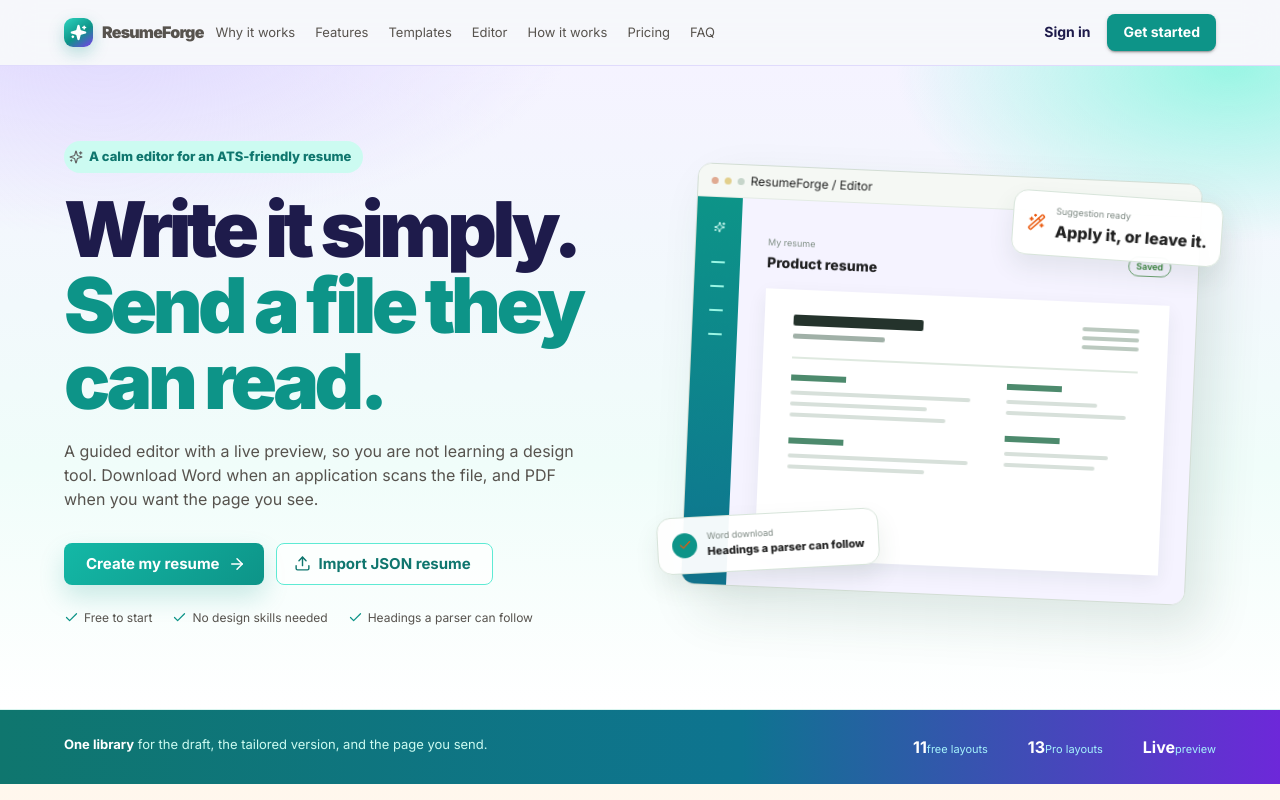
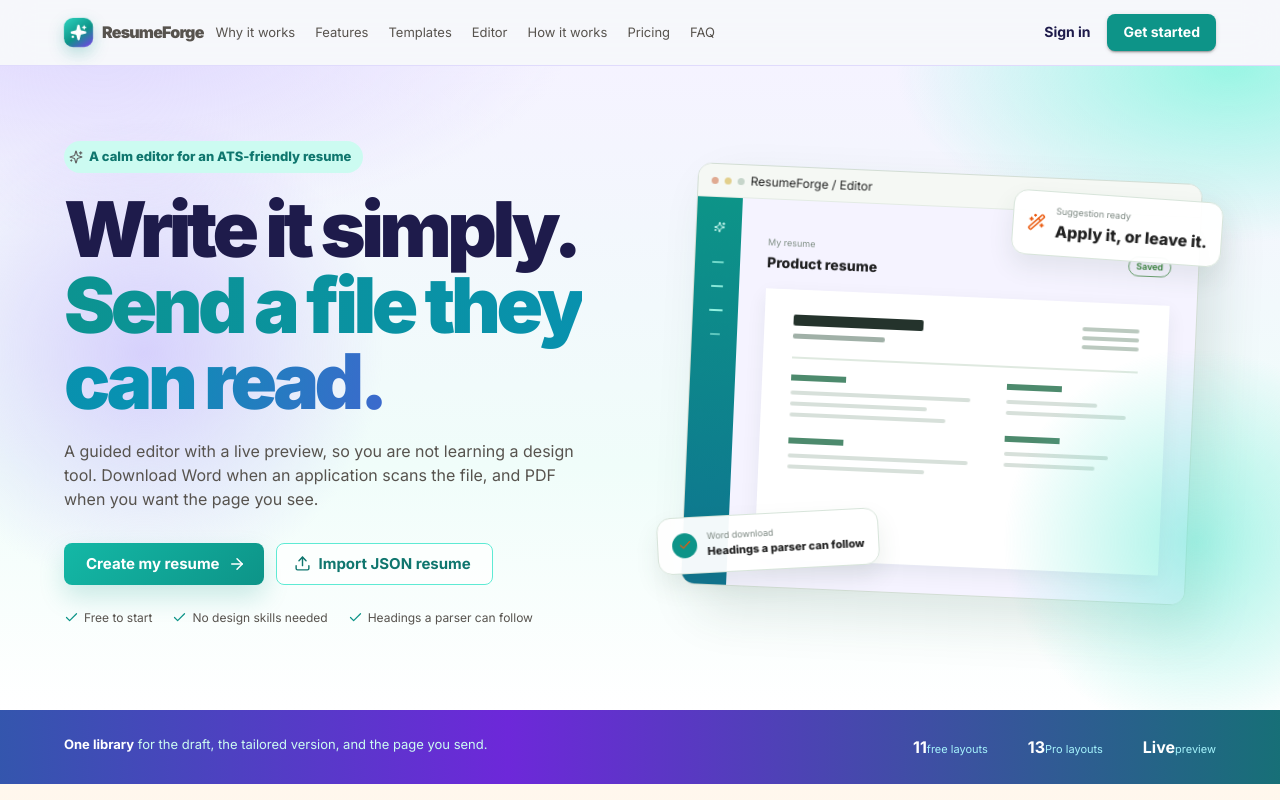
Before and after one commit to vickyramz514/resumebuilder, a React (Vite) app in the folder client/: page / in a window 1280 px wide. Shown: the top 800 px of the page. Built offline with nearby package versions, Linux system fonts and the light colour scheme; no server answers.

Commit message:
Resume builder

```diff
--- a/client/src/landing.css
+++ b/client/src/landing.css
@@ -3,23 +3,43 @@ html:has(.landing-page) { scroll-behavior: smooth; }
 .landing-header { position: sticky; top: 0; z-index: 20; background: rgba(246,247,251,.88); border-bottom: 1px solid rgba(196,181,253,.45); backdrop-filter: blur(16px); }
 .landing-section, .landing-cta { scroll-margin-top: 76px; }
 .landing-brand { display: inline-flex; align-items: center; gap: 9px; color: #1e1b4b; font-size: 16px; }
-.landing-brand-icon { display: grid; place-items: center; width: 29px; height: 29px; border-radius: 9px; color: #fff; background: linear-gradient(145deg, #2dd4bf, #0d9488 55%, #7c3aed); box-shadow: 0 6px 16px #0d948844; }
+.landing-brand-icon { display: grid; place-items: center; width: 29px; height: 29px; border-radius: 9px; color: #fff; background: linear-gradient(145deg, #2dd4bf, #0d9488 55%, #7c3aed); box-shadow: 0 6px 16px #0d948844; animation: brand-pop 3.6s ease-in-out infinite; }
 .landing-header a { color: #57534e; font-size: 13px; text-decoration: none; }.landing-header a:hover { color: #0f766e; }
-.landing-hero { position: relative; background: radial-gradient(820px 380px at 8% -8%, #ddd6fe 0%, transparent 58%), radial-gradient(640px 340px at 96% 0%, #99f6e4 0%, transparent 52%), linear-gradient(180deg, #f5f3ff 0%, #f0fdfa 62%, #fff 100%); }
-.landing-hero:after { content: ""; position: absolute; inset: auto 0 0; height: 1px; background: #d9f5ef; }
+.landing-hero { position: relative; overflow: hidden; background: radial-gradient(820px 380px at 8% -8%, #ddd6fe 0%, transparent 58%), radial-gradient(640px 340px at 96% 0%, #99f6e4 0%, transparent 52%), linear-gradient(180deg, #f5f3ff 0%, #f0fdfa 62%, #fff 100%); }
+.landing-hero:before, .landing-hero:after { pointer-events: none; }
+.landing-hero:before { content: ""; position: absolute; width: 460px; height: 460px; left: -120px; top: 80px; border-radius: 50%; background: radial-gradient(circle, #c4b5fd99, transparent 68%); animation: aurora 16s ease-in-out infinite; }
+.landing-hero:after { content: ""; position: absolute; width: 380px; height: 380px; right: -80px; bottom: -40px; border-radius: 50%; background: radial-gradient(circle, #5eead488, transparent 68%); animation: aurora 18s 1s ease-in-out infinite reverse; }
 .landing-hero-grid { min-height: 610px; display: grid; grid-template-columns: minmax(0, 1.02fr) minmax(420px, .98fr); gap: 30px; align-items: center; padding: 75px 0 83px; }
 .landing-hero-copy { position: relative; z-index: 1; max-width: 630px; animation: landing-rise .65s ease both; }.landing-kicker { color: #0f766e !important; background: #ccfbf1 !important; border: 0 !important; font-weight: 750 !important; }
 .landing-hero h1 { max-width: 650px; margin: 19px 0 19px; color: #1e1b4b; font-size: clamp(46px, 6vw, 78px); line-height: .99; font-weight: 850; letter-spacing: -4.5px; }
-.landing-hero h1 span { color: #0d9488; }
+.landing-hero h1 span { background: linear-gradient(100deg, #0d9488, #0891b2 40%, #7c3aed 70%, #0d9488); background-size: 220% auto; -webkit-background-clip: text; background-clip: text; color: transparent; animation: headline-sheen 7s linear infinite; }
+.landing-hero-copy > * { animation: landing-rise .7s ease both; }
+.landing-hero-copy > *:nth-child(1) { animation-delay: .04s; }
+.landing-hero-copy > *:nth-child(2) { animation-delay: .12s; }
+.landing-hero-copy > *:nth-child(3) { animation-delay: .2s; }
+.landing-hero-copy > *:nth-child(4) { animation-delay: .28s; }
+.landing-hero-copy > *:nth-child(5) { animation-delay: .36s; }
+.landing-hero .MuiButton-contained, .landing-cta .MuiButton-contained { transition: transform .2s ease, box-shadow .2s ease; }
+.landing-hero .MuiButton-contained:hover, .landing-cta .MuiButton-contained:hover { transform: translateY(-2px); }
 .landing-lede { max-width: 530px; color: #57534e; font-size: 18px; line-height: 1.55; }
 .landing-hero .MuiButton-contained, .landing-cta .MuiButton-contained { background: linear-gradient(135deg, #14b8a6, #0d9488); box-shadow: 0 12px 26px #0d948833; }.landing-hero .MuiButton-contained:hover, .landing-cta .MuiButton-contained:hover { background: linear-gradient(135deg, #0d9488, #0f766e); }
 .landing-hero .MuiButton-outlined { color: #0f766e; border-color: #5eead4; background: #ffffffb3; }.landing-proof { color: #57534e; font-size: 12px; }.landing-proof span { display: inline-flex; gap: 5px; align-items: center; }.landing-proof svg { color: #0d9488; }
-.landing-hero-art { min-height: 440px; position: relative; display: grid; place-items: center; animation: landing-rise .75s .08s ease both; }.hero-glow { position: absolute; width: 450px; height: 350px; border-radius: 50%; background: radial-gradient(circle, #5eead4, #c4b5fd 70%); opacity: .55; transform: rotate(-10deg); }
+.landing-hero-art { min-height: 440px; position: relative; display: grid; place-items: center; animation: landing-rise .75s .08s ease both; }.hero-glow { position: absolute; width: 450px; height: 350px; border-radius: 50%; background: radial-gradient(circle, #5eead4, #c4b5fd 70%); opacity: .55; animation: glow-spin 12s ease-in-out infinite; }
 .hero-editor-window { position: relative; z-index: 1; width: min(100%, 505px); border: 1px solid #d2ddd4; overflow: hidden; transform: rotate(2.5deg); box-shadow: 18px 24px 50px #23463a20 !important; background: #fff; animation: hero-drift 7s ease-in-out infinite; }.hero-window-bar { height: 33px; padding: 0 13px; align-items: center; background: #f5f8f4; border-bottom: 1px solid #e3ebe4; }.hero-window-bar i { width: 7px; height: 7px; border-radius: 50%; background: #c6d5ca; }.hero-window-bar i:first-child { background: #e0aa91; }.hero-window-bar i:nth-child(2) { background: #e2cf8c; }.hero-window-bar p { margin-left: 8px; color: #89958d; font-size: 9px; }
 .hero-editor-body { display: flex; min-height: 380px; background: #f5f3ff; }.hero-editor-sidebar { width: 45px; padding: 18px 13px; display: flex; flex-direction: column; align-items: center; gap: 22px; background: linear-gradient(180deg, #0d9488, #0e7490); }.hero-sidebar-logo { color: #ccfbf1; }.hero-editor-sidebar i { width: 14px; height: 2px; border-radius: 4px; background: #99f6e4; }.hero-editor-content { flex: 1; padding: 28px 27px; }.hero-editor-content .MuiTypography-caption { color: #819087; font-size: 9px; }.hero-editor-content .MuiTypography-body1 { font-size: 14px; }.hero-editor-content .MuiChip-root { height: 20px; font-size: 9px; }
-.hero-resume-paper { min-height: 270px; padding: 25px 29px; background: #fff; box-shadow: 0 7px 18px #193b2c12; }.hero-resume-heading, .hero-resume-columns { display: grid; grid-template-columns: 1.2fr .8fr; gap: 20px; }.hero-resume-name { width: 130px; height: 11px; border-radius: 2px; background: #24332c; }.hero-resume-role { width: 92px; height: 5px; margin-top: 8px; border-radius: 2px; background: #a0b0a7; }.hero-resume-contact { display: flex; flex-direction: column; gap: 5px; align-items: flex-end; }.hero-resume-contact i { width: 57px; height: 4px; border-radius: 3px; background: #bbc9bf; }.hero-resume-rule { height: 2px; margin: 18px 0 16px; background: #dfe9e0; }.hero-resume-label { width: 55px; height: 6px; margin-bottom: 10px; background: #4d8a6d; }.hero-resume-label.second { margin-top: 21px; }.hero-resume-line { width: 70%; height: 4px; margin: 7px 0; border-radius: 2px; background: #d7e0da; }.hero-resume-line.wide { width: 92%; }.hero-resume-line.medium { width: 80%; }
+.hero-resume-paper { position: relative; min-height: 270px; padding: 25px 29px; overflow: hidden; background: #fff; box-shadow: 0 7px 18px #193b2c12; }
+.hero-resume-paper:after { content: ""; position: absolute; top: 0; bottom: 0; width: 42%; background: linear-gradient(90deg, transparent, #ffffffd0, transparent); animation: paper-scan 3.4s ease-in-out infinite; }
+.hero-resume-line, .hero-resume-name, .hero-resume-role { transform-origin: left center; animation: line-in .7s ease both; }
+.hero-resume-columns .hero-resume-line:nth-child(2) { animation-delay: .12s; }
+.hero-resume-columns .hero-resume-line:nth-child(3) { animation-delay: .22s; }
+.hero-resume-columns .hero-resume-line:nth-child(5) { animation-delay: .34s; }
+.hero-resume-columns .hero-resume-line:nth-child(6) { animation-delay: .44s; }
+.hero-editor-sidebar i { animation: bar-pulse 1.8s ease-in-out infinite; }
+.hero-editor-sidebar i:nth-child(2) { animation-delay: .15s; }
+.hero-editor-sidebar i:nth-child(3) { animation-delay: .3s; }
+.hero-editor-sidebar i:nth-child(4) { animation-delay: .45s; }.hero-resume-heading, .hero-resume-columns { display: grid; grid-template-columns: 1.2fr .8fr; gap: 20px; }.hero-resume-name { width: 130px; height: 11px; border-radius: 2px; background: #24332c; }.hero-resume-role { width: 92px; height: 5px; margin-top: 8px; border-radius: 2px; background: #a0b0a7; }.hero-resume-contact { display: flex; flex-direction: column; gap: 5px; align-items: flex-end; }.hero-resume-contact i { width: 57px; height: 4px; border-radius: 3px; background: #bbc9bf; }.hero-resume-rule { height: 2px; margin: 18px 0 16px; background: #dfe9e0; }.hero-resume-label { width: 55px; height: 6px; margin-bottom: 10px; background: #4d8a6d; }.hero-resume-label.second { margin-top: 21px; }.hero-resume-line { width: 70%; height: 4px; margin: 7px 0; border-radius: 2px; background: #d7e0da; }.hero-resume-line.wide { width: 92%; }.hero-resume-line.medium { width: 80%; }
 .hero-floating-card { position: absolute; z-index: 2; display: flex; align-items: center; gap: 10px; padding: 12px 14px; border: 1px solid #d7e4da; background: #fffffff2 !important; box-shadow: 0 12px 24px #31574318 !important; }.hero-floating-card svg { color: #ea580c; }.hero-floating-card .MuiTypography-caption { display: block; color: #7b8780; font-size: 9px; }.hero-floating-card .MuiTypography-body2 { font-size: 11px; }.hero-floating-top { top: 37px; right: -6px; animation: hero-float 5.5s ease-in-out infinite; }.hero-floating-bottom { bottom: 35px; left: -9px; animation: hero-float-reverse 6.2s ease-in-out infinite; }.hero-check { display: grid; place-items: center; width: 25px; height: 25px; border-radius: 50%; color: #fff; background: #0d9488; }
-.landing-stats { padding: 25px 0; background: linear-gradient(90deg, #0f766e, #0e7490 58%, #6d28d9); color: #ccfbf1; }.landing-stats p { margin: 0; font-size: 13px; }.landing-stats strong { color: #fff; }.landing-stats > .MuiContainer > .MuiStack > .MuiStack > div { display: flex; align-items: baseline; gap: 7px; }.landing-stats > .MuiContainer > .MuiStack > .MuiStack > div strong { font-size: 19px; }.landing-stats span { font-size: 11px; color: #a5f3fc; }
+.landing-stats { padding: 25px 0; background: linear-gradient(90deg, #0f766e, #0e7490 40%, #6d28d9 70%, #0f766e); background-size: 220% 100%; color: #ccfbf1; animation: stats-shift 12s ease-in-out infinite; }.landing-stats p { margin: 0; font-size: 13px; }.landing-stats strong { color: #fff; }.landing-stats > .MuiContainer > .MuiStack > .MuiStack > div { display: flex; align-items: baseline; gap: 7px; }.landing-stats > .MuiContainer > .MuiStack > .MuiStack > div strong { font-size: 19px; }.landing-stats span { font-size: 11px; color: #a5f3fc; }
 .landing-section { padding: 104px 0; }.templates-section { background: #f8fafc; }.section-intro { max-width: 650px; margin-bottom: 42px; }.section-intro .MuiChip-root { margin-bottom: 15px; color: #0f766e; background: #ccfbf1; font-size: 11px; font-weight: 750; }.section-intro h2, .landing-cta h2 { margin: 0 0 12px; font-size: clamp(32px, 4vw, 50px); line-height: 1.04; letter-spacing: -2px; font-weight: 830; color: #1e1b4b; }.section-intro > p, .landing-cta > div > p { color: #57534e; font-size: 16px; }
 .template-showcase { display: grid; grid-template-columns: repeat(3, 1fr); gap: 18px; }.showcase-card { min-width: 0; overflow: hidden; border: 1px solid #dfdfd8; border-radius: 16px; background: #fff; transition: transform .25s ease, box-shadow .25s ease; }.showcase-card:hover { transform: translateY(-6px); box-shadow: 0 18px 32px #263d3212; }
 .showcase-card.is-paid { border-color: #e4c98a; background: linear-gradient(#fff, #fffdf8); }
@@ -112,7 +132,7 @@ html:has(.landing-page) { scroll-behavior: smooth; }
 .pricing-grid > div { position: relative; min-height: 200px; padding: 24px; border: 1px solid #ddd6fe; border-radius: 14px; background: #fff; }
 .pricing-grid h6 { font-weight: 800; }
 .pricing-grid p { color: #6c746f; line-height: 1.5; }
-.landing-cta { padding: 110px 0; background: linear-gradient(120deg, #ccfbf1, #fde68a 48%, #ddd6fe); }.landing-cta h2 { max-width: 650px; margin-left: auto; margin-right: auto; }.landing-cta p { margin-bottom: 0; }.landing-cta .MuiButton-outlined { color: #0f766e; border-color: #0d9488; background: #ffffffcc; }
+.landing-cta { padding: 110px 0; background: linear-gradient(120deg, #ccfbf1, #fde68a 48%, #ddd6fe, #ccfbf1); background-size: 220% 100%; animation: stats-shift 14s ease-in-out infinite; }.landing-cta h2 { max-width: 650px; margin-left: auto; margin-right: auto; }.landing-cta p { margin-bottom: 0; }.landing-cta .MuiButton-outlined { color: #0f766e; border-color: #0d9488; background: #ffffffcc; }
 .landing-footer { padding: 48px 0 28px; background: #f8fafc; color: #57534e; border-top: 1px solid #e7e5e4; }.landing-footer .landing-brand { color: #0f766e; }
 .ats-section { background: linear-gradient(180deg, #fff7ed, #f8fafc); padding-top: 88px; padding-bottom: 88px; }
 .audience-section { background: #fff; padding-bottom: 36px; }
@@ -165,17 +185,33 @@ html:has(.landing-page) { scroll-behavior: smooth; }
 .landing-marquee span { color: #6c746f; font-size: 12px; font-weight: 750; letter-spacing: .04em; white-space: nowrap; }
 .landing-marquee span.pro { color: #c2410c; }
 .landing-marquee span.pro:before { content: "Pro · "; font-size: 10px; letter-spacing: .08em; }
-@keyframes landing-rise { from { opacity: 0; transform: translateY(14px); } to { opacity: 1; transform: translateY(0); } }
+@keyframes landing-rise { from { opacity: 0; transform: translateY(18px); } to { opacity: 1; transform: translateY(0); } }
 @keyframes hero-drift { 0%, 100% { transform: rotate(2.5deg) translateY(0); } 50% { transform: rotate(2.5deg) translateY(-8px); } }
 @keyframes hero-float { 0%, 100% { transform: rotate(4deg) translateY(0); } 50% { transform: rotate(4deg) translateY(-10px); } }
 @keyframes hero-float-reverse { 0%, 100% { transform: rotate(-3deg) translateY(0); } 50% { transform: rotate(-3deg) translateY(8px); } }
 @keyframes marquee { from { transform: translateX(0); } to { transform: translateX(-50%); } }
 @keyframes card-shine { from { transform: translateX(-120%); } to { transform: translateX(120%); } }
-.audience-card, .feature-card, .steps-grid > div { animation: landing-rise .55s ease both; }
-.audience-card:nth-child(2), .feature-card:nth-child(2), .steps-grid > div:nth-child(2) { animation-delay: .08s; }
-.audience-card:nth-child(3), .feature-card:nth-child(3), .steps-grid > div:nth-child(3) { animation-delay: .16s; }
-.feature-card:nth-child(4) { animation-delay: .22s; }
+@keyframes aurora { 0%, 100% { transform: translate(0, 0) scale(1); } 50% { transform: translate(36px, -24px) scale(1.08); } }
+@keyframes glow-spin { 0%, 100% { transform: rotate(-12deg) scale(1); } 50% { transform: rotate(8deg) scale(1.06); } }
+@keyframes headline-sheen { from { background-position: 0% center; } to { background-position: 200% center; } }
+@keyframes paper-scan { 0% { left: -45%; } 100% { left: 120%; } }
+@keyframes line-in { from { transform: scaleX(0); opacity: .4; } to { transform: scaleX(1); opacity: 1; } }
+@keyframes bar-pulse { 0%, 100% { opacity: .45; transform: scaleX(.7); } 50% { opacity: 1; transform: scaleX(1); } }
+@keyframes brand-pop { 0%, 100% { transform: rotate(0deg) scale(1); } 50% { transform: rotate(-8deg) scale(1.08); } }
+@keyframes stats-shift { 0%, 100% { background-position: 0% 50%; } 50% { background-position: 100% 50%; } }
+.audience-card, .feature-card, .steps-grid > div, .showcase-card, .pricing-grid > div { animation: landing-rise .55s ease both; }
+.audience-card:nth-child(2), .feature-card:nth-child(2), .steps-grid > div:nth-child(2), .showcase-card:nth-child(2) { animation-delay: .08s; }
+.audience-card:nth-child(3), .feature-card:nth-child(3), .steps-grid > div:nth-child(3), .showcase-card:nth-child(3) { animation-delay: .16s; }
+.feature-card:nth-child(4), .showcase-card:nth-child(4) { animation-delay: .22s; }
 .feature-card:nth-child(5) { animation-delay: .28s; }
 .feature-card:nth-child(6) { animation-delay: .34s; }
-@media (prefers-reduced-motion: reduce) { .landing-hero-copy, .landing-hero-art, .hero-editor-window, .hero-floating-card, .landing-marquee-track, .audience-card, .feature-card, .steps-grid > div { animation: none; } .showcase-card, .feature-card { transition: none; } html:has(.landing-page) { scroll-behavior: auto; } }
+@supports (animation-timeline: view()) {
+  .audience-card, .feature-card, .steps-grid > div, .showcase-card, .pricing-grid > div { animation-timeline: view(); animation-range: entry 0% cover 30%; animation-delay: 0s; }
+}
+@media (prefers-reduced-motion: reduce) {
+  .landing-hero-copy, .landing-hero-copy > *, .landing-hero-art, .hero-editor-window, .hero-floating-card, .landing-marquee-track, .audience-card, .feature-card, .steps-grid > div, .showcase-card, .pricing-grid > div, .landing-hero:before, .landing-hero:after, .hero-glow, .landing-hero h1 span, .hero-resume-paper:after, .hero-resume-line, .hero-resume-name, .hero-resume-role, .hero-editor-sidebar i, .landing-brand-icon, .landing-stats, .landing-cta { animation: none; }
+  .landing-hero h1 span { color: #0d9488; background: none; -webkit-text-fill-color: #0d9488; }
+  .showcase-card, .feature-card, .landing-hero .MuiButton-contained, .landing-cta .MuiButton-contained { transition: none; }
+  html:has(.landing-page) { scroll-behavior: auto; }
+}
 @media (max-width: 600px) { .landing-hero h1 { letter-spacing: -2.8px; }.landing-lede { font-size: 16px; }.landing-hero-grid { padding-top: 48px; }.landing-hero-art { min-height: 330px; transform: scale(.88); margin: -15px -25px; }.hero-floating-top { right: -3px; }.hero-floating-bottom { left: -3px; }.landing-proof { flex-wrap: wrap; gap: 8px !important; }.landing-stats > .MuiContainer > .MuiStack > .MuiStack { width: 100%; justify-content: space-between; }.landing-stats > .MuiContainer > .MuiStack > .MuiStack > div { display: block; }.landing-stats > .MuiContainer > .MuiStack > .MuiStack > div strong, .landing-stats span { display: block; }.section-intro { margin-bottom: 28px; } }
--- a/client/src/pages/ResumeBuilder.tsx
+++ b/client/src/pages/ResumeBuilder.tsx
@@ -374,7 +374,7 @@ function ResumeBuilder() {
         </Stack>
         {extra ? null : <ContentSuggestions section={selectedSection} onApplied={setToast} />}
       </Box>
-      <Box className="form-scroll">
+      <Box className="form-scroll" key={extra ?? String(selectedSection)}>
         {sectionForm}
       </Box>
     </Box>
```
Also changed, not shown: client/src/app.css (+4 -1 lines).
